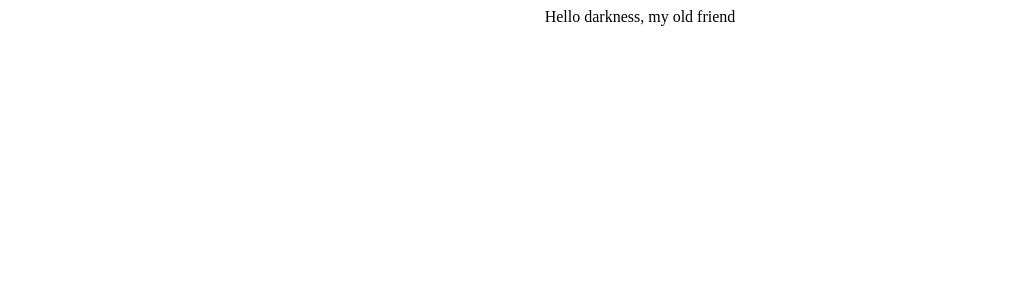
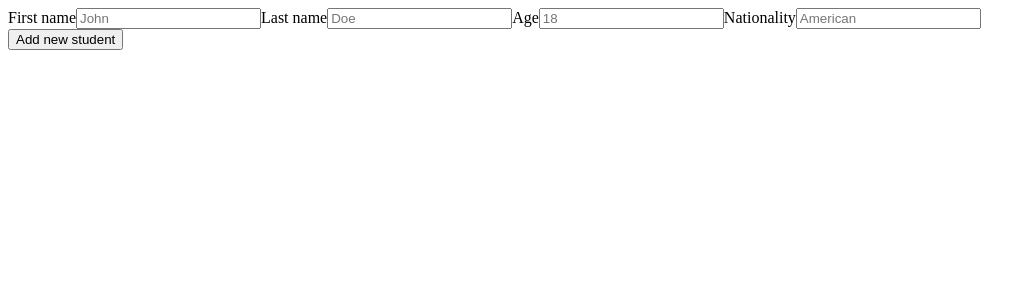
Before and after one commit to Aimekram/MERNapp, a React (Create React App) app in the folder frontend/: page /new in a window 1280 px wide. Shown: the top 300 px of the page, without its empty margins (0-1036 px from the left). Built offline with nearby package versions, Linux system fonts and the light colour scheme.

Commit message:
Create components and make NewStudent logic work

```diff
--- a/frontend/src/components/App.js
+++ b/frontend/src/components/App.js
@@ -1,11 +1,22 @@
 import React from "react";
+import { BrowserRouter as Router, Route, Switch } from "react-router-dom";
 import "../styles/App.css";
+
+import Home from "../components/Home"
+import NewStudent from "../components/NewStudent"
 
 function App() {
   return (
-    <div className="App">
-      Hello darkness, my old friend
-    </div>
+    <Router>
+      <Switch>
+        <Route exact path="/">
+          <Home />
+        </Route>
+        <Route exact path="/new">
+          <NewStudent />
+        </Route>
+      </Switch>
+    </Router>
   );
 }
 
--- /dev/null
+++ b/frontend/src/components/Home.js
@@ -0,0 +1,7 @@
+import React from "react";
+
+const Home = () => (
+    <div>Home sweet home</div>
+)
+
+export default Home;
--- /dev/null
+++ b/frontend/src/components/NewStudent.js
@@ -0,0 +1,84 @@
+import React from "react";
+
+const NewStudent = () => {
+    const handleSubmit = async e => {
+        if (!e.target.checkValidity()) { return };
+
+        const data = new FormData(e.target);
+        const body = {};
+        data.forEach((value, property) => body[property] = value);
+
+        console.log(`body: ${JSON.stringify(body)}`)
+
+        const requestOptions = {
+            method: 'POST',
+            headers: { 'Content-Type': 'application/json' },
+            body: JSON.stringify(body)
+        };
+
+        try {
+            const response = await fetch("http://localhost:4000/api/students", requestOptions);
+            if(!response.ok) { throw new Error("Server error") }
+            setDataSent('success');
+        } catch(error) {
+            setDataSent('error');
+            console.error(error);
+        }
+    }
+
+
+    return (
+        <form onSubmit={handleSubmit}>
+            <div>
+                <label htmlFor="firstName">First name</label>
+                <input
+                    type="text"
+                    name="firstName"
+                    placeholder="John"
+                    required
+                    maxLength="50"
+                    pattern="^[A-Za-z ]+\S$"
+                    title="First name should consist of letters only"
+                />
+
+                <label htmlFor="lastName">Last name</label>
+                <input
+                    type="text"
+                    name="lastName"
+                    placeholder="Doe"
+                    required
+                    maxLength="50"
+                    pattern="^[A-Za-z ]+\S$"
+                    title="Last name should consist of letters only"
+                />
+
+                <label htmlFor="age">Age</label>
+                <input
+                    type="number"
+                    name="age"
+                    placeholder="18"
+                    required
+                    maxLength="3"
+                    min="0"
+                    step="1"
+                    title="Your age should be a number"
+                />
+
+                <label htmlFor="nationality">Nationality</label>
+                <input
+                    type="text"
+                    name="nationality"
+                    placeholder="American"
+                    required
+                    maxLength="50"
+                    pattern="^[A-Za-z ]+\S$"
+                    title="Your nationality should consist of letters only"
+                />
+            </div>
+
+            <button type="submit">Add new student</button>
+        </form>
+    );
+}
+
+export default NewStudent;
```
